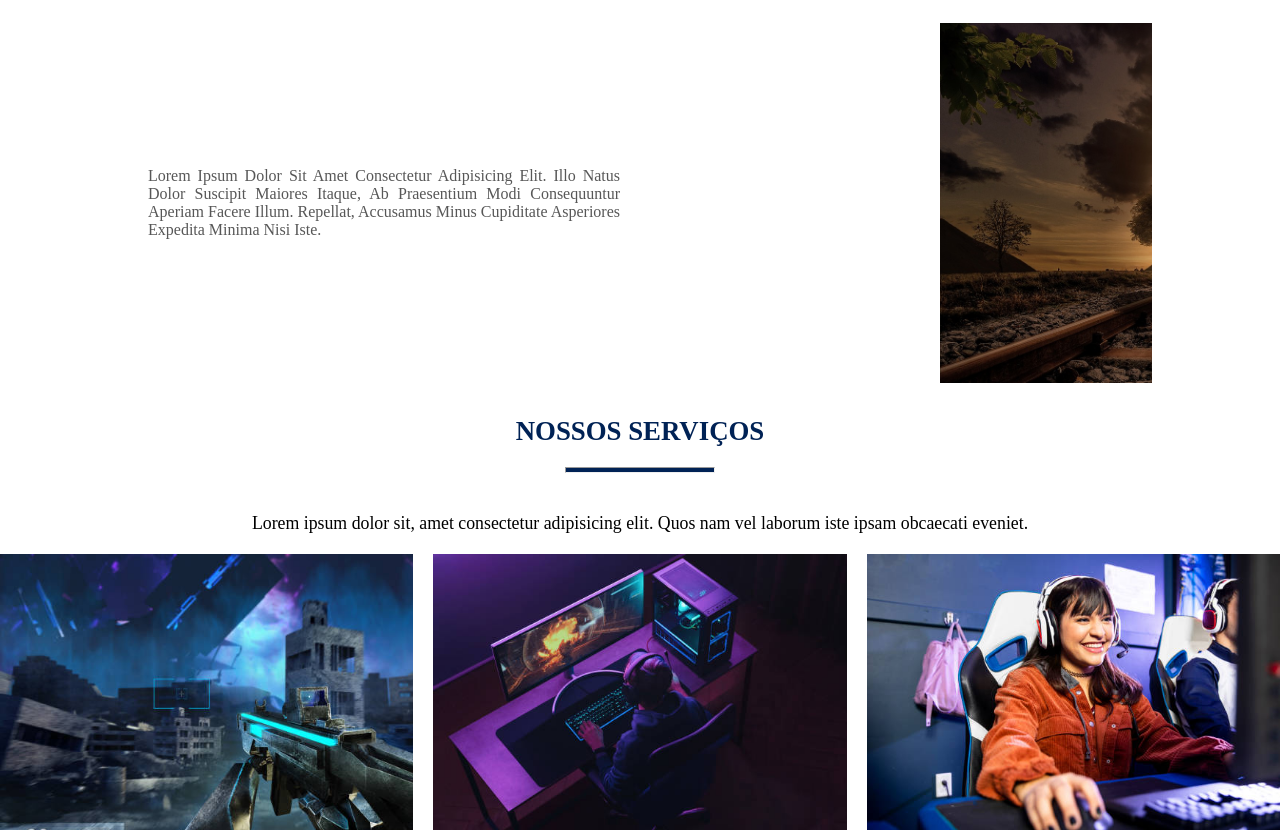
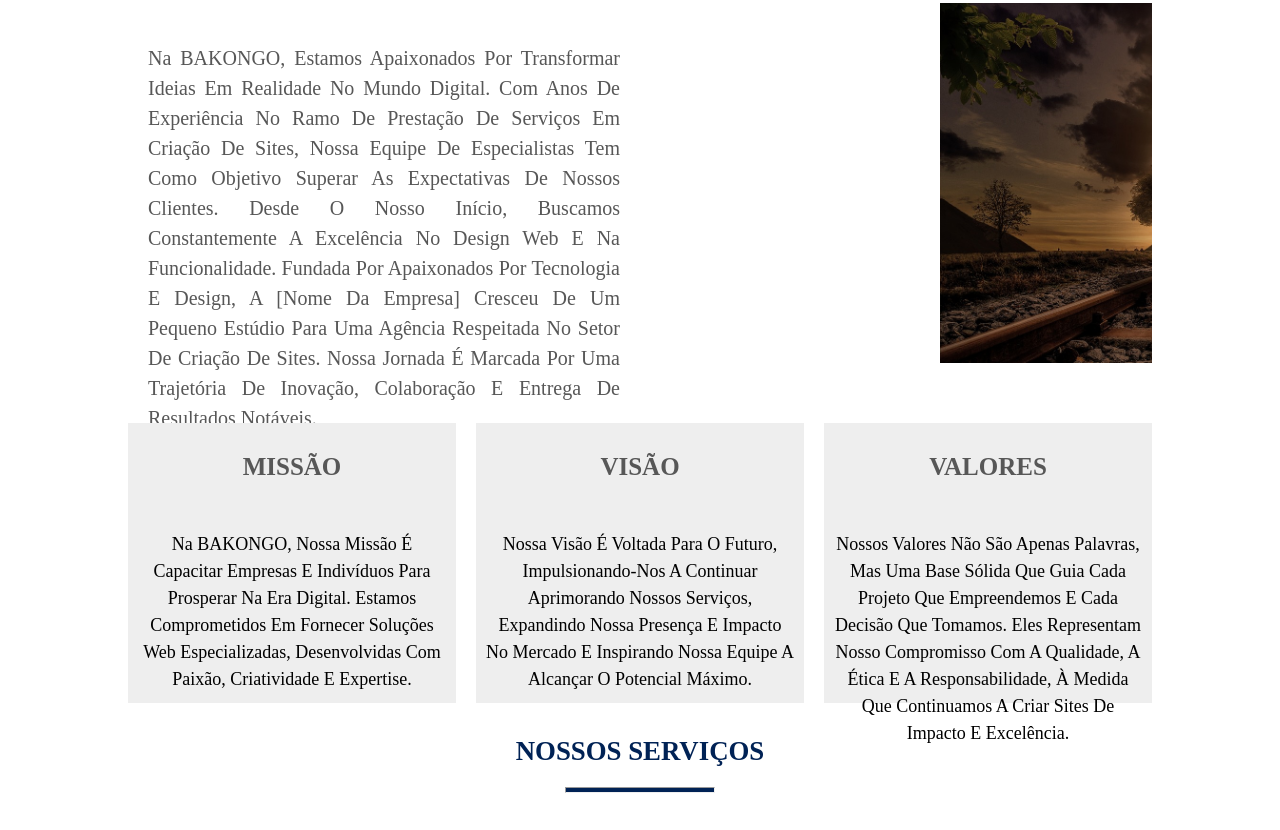
Before and after one commit to Pedro-Zamite/BAKONGO.github.io, a plain HTML site: page index.html in a window 1280 px wide. Shown: the part 984-1814 px from the top of the page. Drawn offline with Linux system fonts and the light colour scheme.

Commit message:
foi inserido os cards missão, visão & valores a section sobre nós

```diff
--- a/index.html
+++ b/index.html
@@ -66,7 +66,6 @@
         <figure id="imge-slide"></figure>
     </section>
     <!-- Fim da section do Header -->
-
     <!-- Inicio da formatação da section sobre -->
     <section id="sobre">
 
@@ -78,9 +77,8 @@
         <!-- Inicio da section sobre-decrition -->
         <section id="sobre-decrition">
             <article id="sobreNos">
-                <p>Lorem ipsum dolor sit amet consectetur adipisicing elit. Illo natus dolor suscipit maiores itaque, ab
-                    praesentium modi consequuntur aperiam facere illum. Repellat, accusamus minus cupiditate asperiores
-                    expedita minima nisi iste.</p>
+                <p>Na BAKONGO, estamos apaixonados por transformar ideias em realidade no mundo digital. Com anos de experiência no ramo de prestação de serviços em criação de sites, nossa equipe de especialistas tem como objetivo superar as expectativas de nossos clientes.
+                Desde o nosso início, buscamos constantemente a excelência no design web e na funcionalidade. Fundada por apaixonados por tecnologia e design, a [Nome da Empresa] cresceu de um pequeno estúdio para uma agência respeitada no setor de criação de sites. Nossa jornada é marcada por uma trajetória de inovação, colaboração e entrega de resultados notáveis.</p>
             </article>
             <article id="Img-sobre">
                 <article id="sobreOpac">
@@ -89,6 +87,31 @@
             </article>
         </section>
         <!-- Fim da section sobre-decrition -->
+
+        <!-- Inicio da section saber mais -->
+        <section id="saberMais">
+            <article class="card">
+                <h3>missão</h3>
+                <article id="descricaoMissao">
+                    <p>Na BAKONGO, nossa missão é capacitar empresas e indivíduos para prosperar na era digital. Estamos comprometidos em fornecer soluções web especializadas, desenvolvidas com paixão, criatividade e expertise.</p>
+                </article>
+            </article>
+            <article class="card">
+                <h3> visão</h3>
+
+                <article id="descricaoMissao">
+                    <p>Nossa visão é voltada para o futuro, impulsionando-nos a continuar aprimorando nossos serviços, expandindo nossa presença e impacto no mercado e inspirando nossa equipe a alcançar o potencial máximo.</p>
+                </article>
+            </article>
+            <article class="card">
+                <h3>valores</h3>
+
+                <article id="descricaoMissao">
+                    <p>Nossos valores não são apenas palavras, mas uma base sólida que guia cada projeto que empreendemos e cada decisão que tomamos. Eles representam nosso compromisso com a qualidade, a ética e a responsabilidade, à medida que continuamos a criar sites de impacto e excelência.</p>
+                </article>
+            </article>
+        </section>
+        <!-- Fim da section saber mais -->
     </section>
     <!-- Fim da formatação da section sobre -->
 
--- a/sass/_servicos.scss
+++ b/sass/_servicos.scss
@@ -1,14 +1,13 @@
 //   Inicio da formatação dos serviços
 #servicos {
-    margin-top: 40px;
     height: 700px;
+    margin-top: 30px;
     h2 {
         font-size: calc(14px + 1vw);
         text-transform: uppercase;
         color: $azuel-escuro;
         margin-bottom: 20px;
         text-align: center;
-        margin-top: 70px;
     }
 
     #hr {
--- a/sass/_sobre.scss
+++ b/sass/_sobre.scss
@@ -1,10 +1,10 @@
 // Inicio da section sobre
-section#sobre{
+#sobre{
     text-transform: uppercase;
     display: inline-block;
     text-align: center;
-    margin: 40px 0;
-    height: 400px;
+    margin: 20px 0;
+    height: 800px;
     width: 100%;
 
     h2 {
@@ -29,20 +29,21 @@ section#sobre{
         padding: 0 10%;
         align-items: center;
         justify-content: center;
-        flex-flow: wrap row;
-        height: 100%;
-        width: 100%;
+        height: 50%;
+        width:100%;
         #sobreNos {
+            display:block;
             align-items: center;
             justify-content: center;
-            display:inline-flex;
-            padding: 20px;
-            height: 50%;
+            padding:40px 20px 20px 20px;
+            height: 90%;
             width: 50%;
 
             p {
                 text-transform: capitalize;
+                line-height: 1.5;
                 text-align: justify;
+                font-size: 20px;
                 color: $cinza;
             }
         }
@@ -66,4 +67,44 @@ section#sobre{
             }
         }
     }
+
+    // Aqui esta a formatação da section saber mais
+    #saberMais {
+        display: flex;
+        align-items: center;
+        justify-content: center;
+        margin-top: 40px;
+        padding: 0 10%;
+        width: 100%;
+        height:35%;
+        gap: 20px;
+        .card {
+            height: 100%;
+            width: 420px;
+            padding: 10px;
+            cursor: pointer;
+            background-color: $cinza-claro;
+
+            h3 {
+                margin: 20px auto;
+                font-size: 25px;
+                color: $cinza;
+            }
+
+            #descricaoMissao{
+                display: flex;
+                margin-top: 50px;
+                align-items: center;
+                justify-content: center;
+                p{
+                    text-transform:capitalize;
+                    text-align: center;
+                    line-height: 1.5;
+                    font-size: 18px;
+                }
+            }
+
+
+        }
+    }
 }
--- a/sass/style.scss
+++ b/sass/style.scss
@@ -2,6 +2,8 @@
     margin: 0;
     padding: 0;
     box-sizing: border-box;
+    scroll-behavior: smooth;
+    scroll-padding-top: 7.20em;
 }
 @import'./cores';
 @import'./navbar';
```
Also changed, not shown: sass/style.css, 1 other file.
